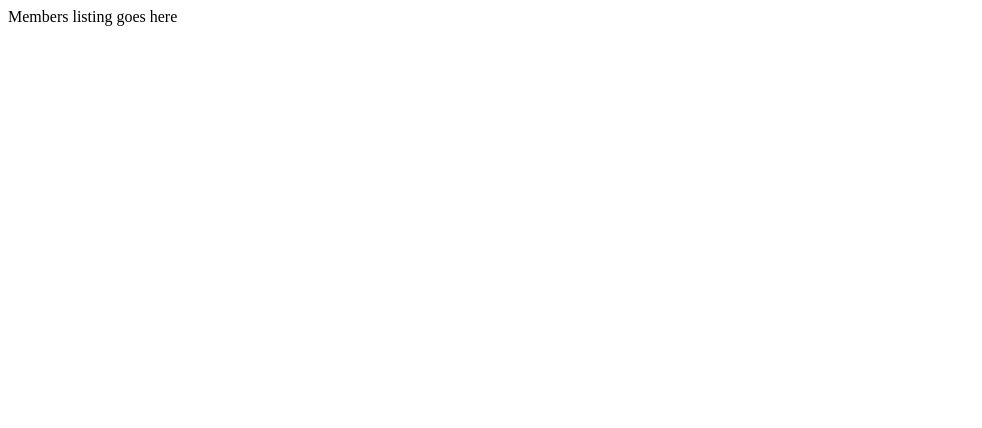
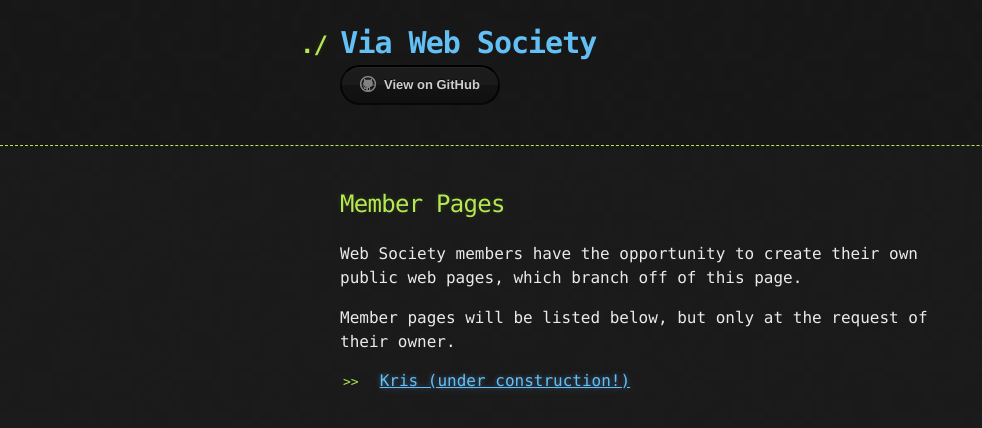
Before and after one commit to viawebsociety/viawebsociety.github.io, a plain HTML site: page members/index.html in a window 1280 px wide. Shown: the whole page, without its empty margins (0-982 px from the left). Drawn offline with Linux system fonts and the light colour scheme.

Commit message:
Add members page

```diff
--- a/members/index.html
+++ b/members/index.html
@@ -1,10 +1,28 @@
 <!DOCTYPE html>
 <html>
-<head lang="en">
-  <meta charset="UTF-8">
-  <title></title>
+<head>
+  <meta charset='utf-8'>
+  <link rel="stylesheet" type="text/css" href="../styles/site.css">
+  <title>VIA Web Society</title>
 </head>
 <body>
-  Members listing goes here
+<header>
+  <div class="container">
+    <h1><a href="http://viawebsociety.github.io">Via Web Society</a></h1>
+    <section class="downloads">
+      <a href="https://github.com/viawebsociety" class="btn btn-github"><span class="icon"></span>View on GitHub</a>
+    </section>
+  </div>
+</header>
+<div class="container">
+  <section class="main_content">
+    <h2>Member Pages</h2>
+    <p>Web Society members have the opportunity to create their own public web pages, which branch off of this page.</p>
+    <p>Member pages will be listed below, but only at the request of their owner.</p>
+    <ul>
+      <li><a href="kris/">Kris (under construction!)</li>
+    </ul>
+  </section>
+</div>
 </body>
 </html>
```
Also changed, not shown: index.html (+2 -2 lines), meetings/index.html (+1 -1 lines).
